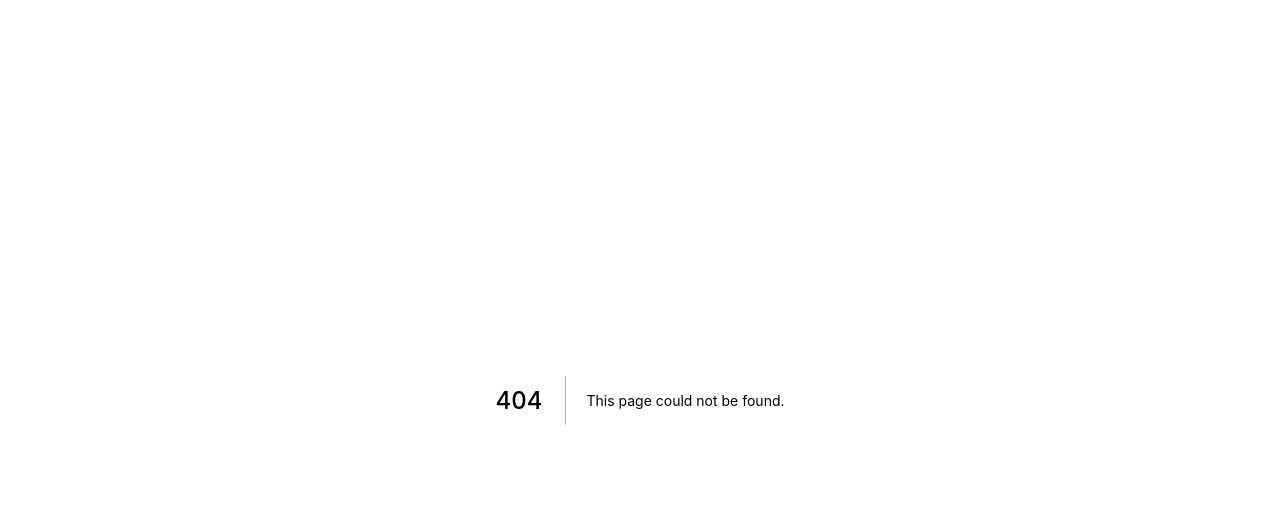
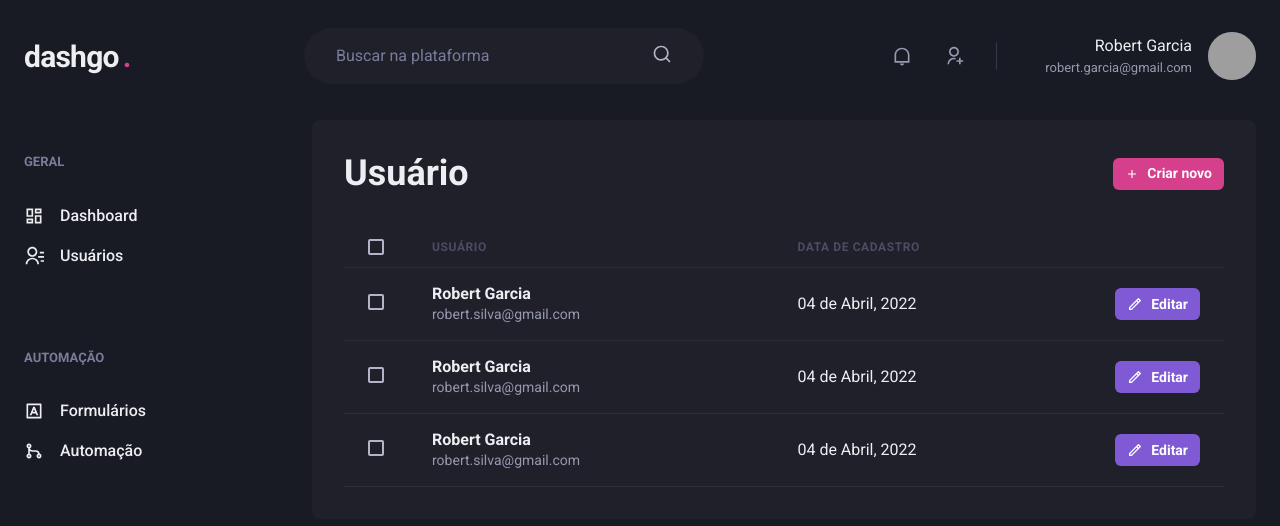
Before and after one commit to Rob30Garcia/dahsgo, a Next.js app: page /users in a window 1280 px wide. Before the commit this address had no page. Shown: the top 526 px of the page. Built offline with nearby package versions, Linux system fonts and the light colour scheme; grey boxes are pictures that could not be loaded.

Commit message:
feat: add user list

```diff
--- /dev/null
+++ b/src/pages/users/index.tsx
@@ -0,0 +1,118 @@
+import { Box, Button, Checkbox, Flex, Heading, Icon, Table, Tbody, Td, Th, Thead, Tr, Text } from "@chakra-ui/react";
+import { RiAddLine, RiPencilLine } from "react-icons/ri";
+import { Header } from "../../Components/Header";
+import { Sidebar } from "../../Components/Sidebar";
+
+export default function UserList() {
+  return (
+    <Box>
+      <Header />
+
+      <Flex w="100%" my="6" maxWidth={1480} mx="auto" px="6">
+        <Sidebar />
+
+        <Box flex="1" borderRadius={8} bg="gray.800" p="8">
+          <Flex mb="8" justify="space-between" align="center">
+            <Heading>Usuário</Heading>
+
+            <Button
+              as="a"
+              size="sm"
+              fontSize="sm"
+              colorScheme="pink"
+              leftIcon={<Icon as={RiAddLine}/>}
+            >
+              Criar novo
+            </Button>
+          </Flex>
+
+          <Table
+            colorScheme="whiteAlpha"
+          >
+            <Thead>
+              <Tr>
+                <Th px="6" color="gray.300" width="8">
+                  <Checkbox colorScheme="pink"/>
+                </Th>
+                <Th>Usuário</Th>
+                <Th>Data de cadastro</Th>
+                <Th width="8"></Th>
+              </Tr>
+            </Thead>
+            <Tbody>
+              <Tr>
+                <Td px="6">
+                  <Checkbox colorScheme="pink"/>
+                </Td>
+                <Td>
+                  <Box>
+                    <Text fontWeight="bold">Robert Garcia</Text>
+                    <Text fontSize="sm" color="gray.300">robert.silva@gmail.com</Text>
+                  </Box>
+                </Td>
+                <Td>04 de Abril, 2022</Td>
+                <Td>
+                  <Button
+                    as="a"
+                    size="sm"
+                    fontSize="sm"
+                    colorScheme="purple"
+                    leftIcon={<Icon as={RiPencilLine} fontSize="16"/>}
+                  >
+                    Editar
+                  </Button>
+                </Td>
+              </Tr>
+              <Tr>
+                <Td px="6">
+                  <Checkbox colorScheme="pink"/>
+                </Td>
+                <Td>
+                  <Box>
+                    <Text fontWeight="bold">Robert Garcia</Text>
+                    <Text fontSize="sm" color="gray.300">robert.silva@gmail.com</Text>
+                  </Box>
+                </Td>
+                <Td>04 de Abril, 2022</Td>
+                <Td>
+                  <Button
+                    as="a"
+                    size="sm"
+                    fontSize="sm"
+                    colorScheme="purple"
+                    leftIcon={<Icon as={RiPencilLine} fontSize="16"/>}
+                  >
+                    Editar
+                  </Button>
+                </Td>
+              </Tr>
+              <Tr>
+                <Td px="6">
+                  <Checkbox colorScheme="pink"/>
+                </Td>
+                <Td>
+                  <Box>
+                    <Text fontWeight="bold">Robert Garcia</Text>
+                    <Text fontSize="sm" color="gray.300">robert.silva@gmail.com</Text>
+                  </Box>
+                </Td>
+                <Td>04 de Abril, 2022</Td>
+                <Td>
+                  <Button
+                    as="a"
+                    size="sm"
+                    fontSize="sm"
+                    colorScheme="purple"
+                    leftIcon={<Icon as={RiPencilLine} fontSize="16"/>}
+                  >
+                    Editar
+                  </Button>
+                </Td>
+              </Tr>
+            </Tbody>
+          </Table>
+        </Box>
+      </Flex>
+    </Box>
+  );
+}
```
